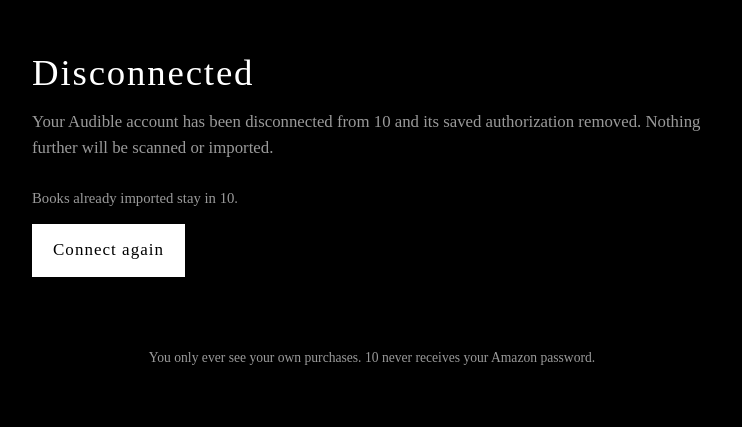
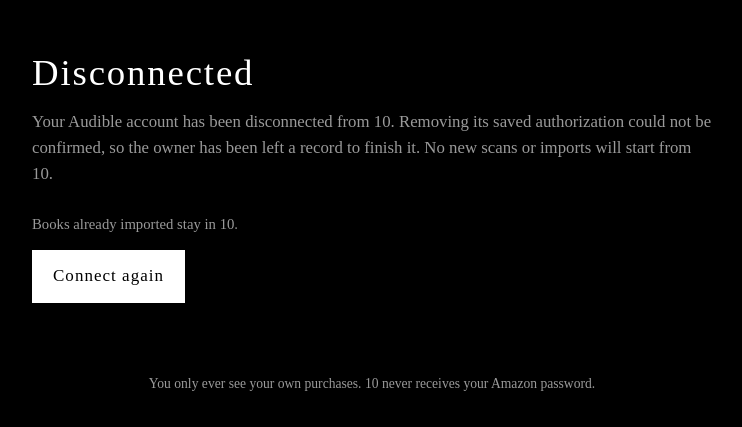
Before and after one commit to rcnechamkin/avrana, a Python web app: template services/avrana-audible-connector/connector/app/templates/disconnected.html in a window 1280 px wide. Shown: the part 72-499 px from the top of the page, without its empty margins (268-1010 px from the left). Run offline with Jinja, Linux system fonts and the light colour scheme; the template is opened without the code that fills it: most values are stand-ins (such as "Sample title", 1, 10 or a date in 2020).

Commit message:
audible: the Disconnected page says what actually happened (review of #55)
An in-flight download may still finish; a failed companion revoke is shown
and recorded in the audit detail instead of claiming the authorization was removed.

Co-Authored-By: Claude Opus 5.5 <noreply@anthropic.com>

```diff
--- a/services/avrana-audible-connector/connector/app/templates/disconnected.html
+++ b/services/avrana-audible-connector/connector/app/templates/disconnected.html
@@ -1,8 +1,15 @@
 {% extends "base.html" %}
 {% block content %}
 <h1>Disconnected</h1>
+{% if revoked %}
 <p class="lede">Your Audible account has been disconnected from {{ brand }} and its saved
-authorization removed. Nothing further will be scanned or imported.</p>
+authorization removed. No new scans or imports will start. A book that was already downloading may
+still finish.</p>
+{% else %}
+<p class="lede">Your Audible account has been disconnected from {{ brand }}. Removing its saved
+authorization could not be confirmed, so the owner has been left a record to finish it. No new scans
+or imports will start from {{ brand }}.</p>
+{% endif %}
 <p class="hint">Books already imported stay in {{ brand }}.</p>
 <a href="/contribute/audible" class="primary as-button">Connect again</a>
 {% endblock %}
```
Also changed, not shown: services/avrana-audible-connector/connector/app/routes/flow.py (+5 -3 lines), services/avrana-audible-connector/connector/tests/test_disconnect_confirm.py (+27 -0 lines).
